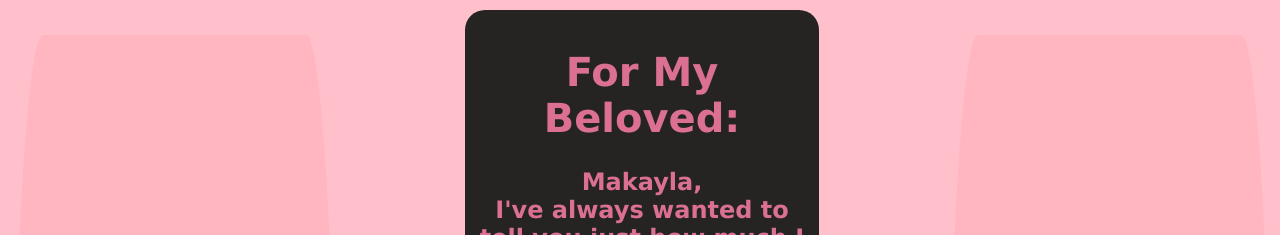
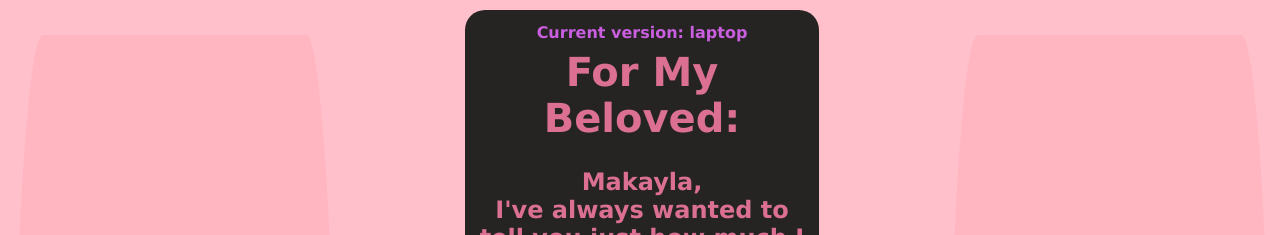
Before and after one commit to HydratedDunkey/formybeloved, a plain HTML site: page index.html in a window 1280 px wide. Shown: the top 235 px of the page. Drawn offline with Linux system fonts and the light colour scheme.

Commit message:
added version indicator

```diff
--- a/index.html
+++ b/index.html
@@ -10,6 +10,7 @@
 </head>
 <body>
     <div id = "whole">
+        <h2 id = "version"> Current version: laptop</h2>
 
         <div class = "img-column">
             <img src = "Images/makayla1.jpg">
--- a/style.css
+++ b/style.css
@@ -8,6 +8,12 @@ h1, h2 {
 
 h1 {
     font-size: 5vmin;
+}
+
+#version{
+    font-size: 2vmin;
+    position: absolute;
+    color:rgb(201, 94, 223);
 }
 
 h3 {
```
